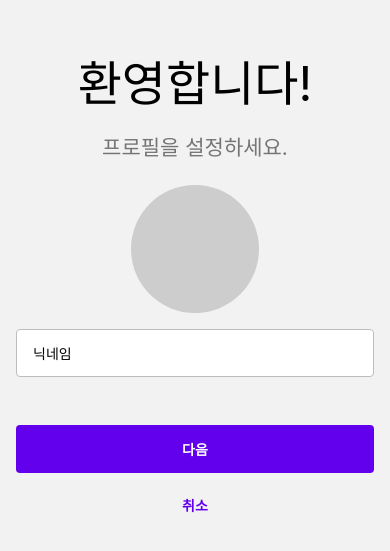
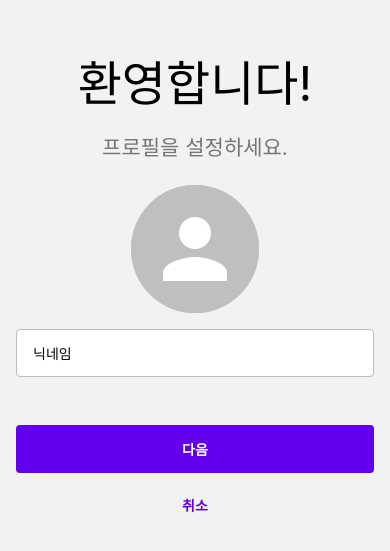
Before and after one commit to ssukim/learn-react-native, a React Native app in the folder PublicGallerySsukim/: screen /Welcome in a window 390 px wide. Shown: the part 135-686 px from the top of the page. Built offline with nearby package versions, Linux system fonts and the light colour scheme; what @react-native-firebase/firestore would draw is missing.

Commit message:
이미지 업로드 기능구현

```diff
--- a/PublicGallerySsukim/package.json
+++ b/PublicGallerySsukim/package.json
@@ -19,6 +19,7 @@
     "@react-navigation/native-stack": "^6.6.2",
     "react": "17.0.2",
     "react-native": "0.68.1",
+    "react-native-image-picker": "^4.8.1",
     "react-native-safe-area-context": "^4.2.5",
     "react-native-screens": "^3.13.1",
     "react-native-vector-icons": "^9.1.0"
--- a/PublicGallerySsukim/screens/MainTab.tsx
+++ b/PublicGallerySsukim/screens/MainTab.tsx
@@ -1,11 +1,18 @@
 import React from 'react';
-import {StyleSheet, Text, View} from 'react-native';
+import {Image, StyleSheet, Text, View} from 'react-native';
 import {useUserContext} from '../contexts/UserContext';
 
 function MainTab() {
   const {user} = useUserContext();
   return (
     <View style={styles.block}>
+      {user?.photoURL && (
+        <Image
+          source={{uri: user.photoURL}}
+          style={styles.image}
+          resizeMode="cover"
+        />
+      )}
       <Text style={styles.text}>Hello, {user?.displayName}</Text>
     </View>
   );
@@ -20,6 +27,11 @@ const styles = StyleSheet.create({
   text: {
     fontSize: 24,
   },
+  image: {
+    width: 128,
+    height: 128,
+    marginBottom: 16,
+  },
 });
 
 export default MainTab;
--- a/PublicGallerySsukim/screens/SetupProfile.tsx
+++ b/PublicGallerySsukim/screens/SetupProfile.tsx
@@ -1,6 +1,17 @@
 import {useNavigation, useRoute} from '@react-navigation/native';
 import React, {useState} from 'react';
-import {StyleSheet, View} from 'react-native';
+import {
+  ActivityIndicator,
+  Image,
+  Platform,
+  Pressable,
+  StyleSheet,
+  View,
+} from 'react-native';
+import {
+  ImagePickerResponse,
+  launchImageLibrary,
+} from 'react-native-image-picker';
 import BorderInput from '../components/BorderInput';
 import CustomButton from '../components/CustomButton';
 import {useUserContext} from '../contexts/UserContext';
@@ -10,23 +21,47 @@ import {
   RootStackNavigationProps,
   RootStackWelcomeRouteProps,
 } from './RootStack';
+import storage from '@react-native-firebase/storage';
 
 function SetupProfile() {
   const [displayName, setDisplayName] = useState('');
   const navigation = useNavigation<RootStackNavigationProps>();
   const {setUser} = useUserContext();
+  const [response, setResponse] = useState<ImagePickerResponse | null>(null);
 
   const {params} = useRoute<RootStackWelcomeRouteProps>();
   const {uid} = params || {};
+  const [loading, setLoading] = useState(false);
 
-  const onSubmit = () => {
+  const onSubmit = async () => {
+    setLoading(true);
+
+    let photoURL = null;
+
+    if (response) {
+      const asset = response?.assets && response?.assets[0];
+      const extension = asset?.fileName?.split('.').pop(); // 확장자 추출
+      const reference = storage().ref(`/profile/${uid}.${extension}`);
+
+      if (Platform.OS === 'android') {
+        await reference.putString(asset?.base64 || '', 'base64', {
+          contentType: asset?.type,
+        });
+      } else {
+        await reference.putFile(asset?.uri || '');
+      }
+
+      photoURL = response ? await reference.getDownloadURL() : null;
+    }
     const user = {
       id: uid,
       displayName,
-      photoURL: null,
+      photoURL,
     };
+
     createUser(user);
     setUser(user);
+    setLoading(false);
   };
 
   const onCancel = () => {
@@ -34,9 +69,38 @@ function SetupProfile() {
     navigation.goBack();
   };
 
+  const onSelectImage = () => {
+    launchImageLibrary(
+      {
+        mediaType: 'photo',
+        maxWidth: 512,
+        maxHeight: 512,
+        includeBase64: Platform.OS === 'android',
+      },
+      res => {
+        if (res.didCancel) {
+          // 취소 시
+          return;
+        }
+        setResponse(res);
+      },
+    );
+  };
+
   return (
     <View style={styles.block}>
-      <View style={styles.circle} />
+      <Pressable style={styles.circle} onPress={onSelectImage}>
+        <Image
+          style={styles.circle}
+          source={
+            response
+              ? {
+                  uri: response?.assets && response?.assets[0]?.uri,
+                }
+              : require('../assets/user.png')
+          }
+        />
+      </Pressable>
       <View style={styles.form}>
         <BorderInput
           placeholder="닉네임"
@@ -45,6 +109,9 @@ function SetupProfile() {
           onSubmitEditing={onSubmit}
           returnKeyType="next"
         />
+        {loading ? (
+          <ActivityIndicator size={32} color="#6200ee" style={styles.spinner} />
+        ) : (
           <View style={styles.buttons}>
             <CustomButton
               title="다음"
@@ -54,6 +121,7 @@ function SetupProfile() {
             />
             <CustomButton title="취소" onPress={onCancel} theme="secondary" />
           </View>
+        )}
       </View>
     </View>
   );
```
Also changed, not shown: PublicGallerySsukim/assets/user.png (added), 5 other files (tests, documents, lock files or other folders). Lines whose indentation alone changed are shown as unchanged.
